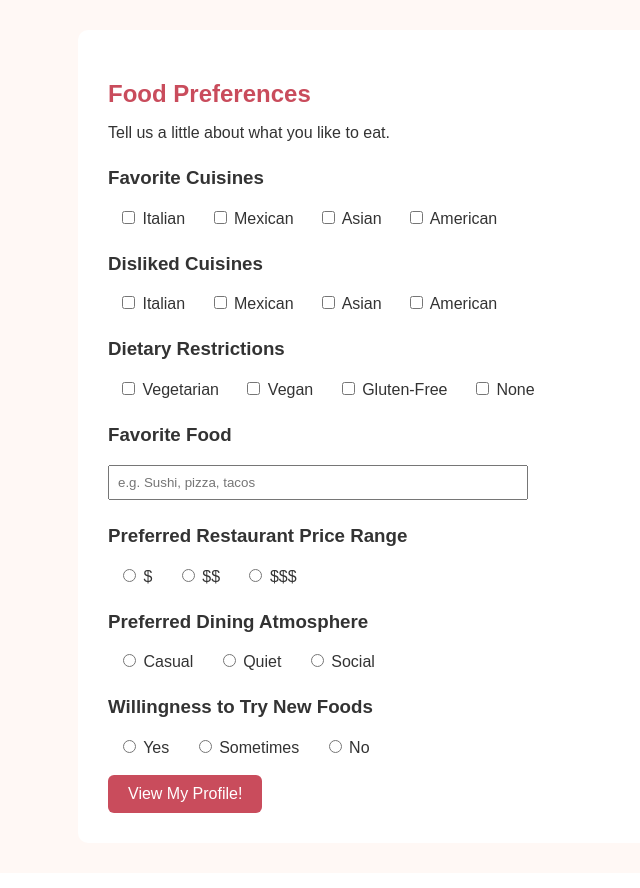
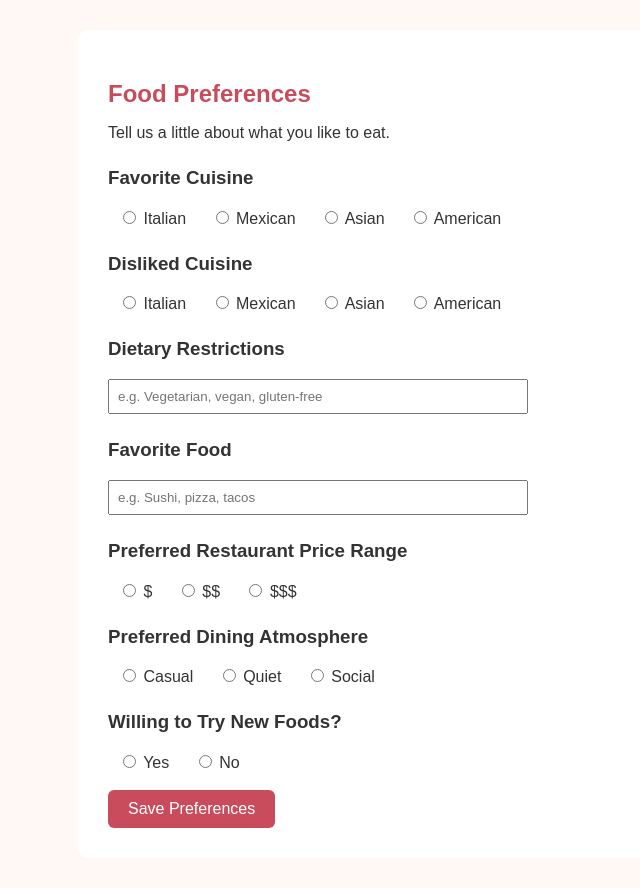
Before and after one commit to carolinecroft/foodies, a Django app: page /food-preferences/ in a window 1280 px wide. Shown: the part 73-961 px from the top of the page, without its empty margins (182-822 px from the left). Before the commit the page ends 886 px from the top, so only its background shows below. Run offline with Django 5.2, Linux system fonts and the light colour scheme.

Commit message:
Fixed food preferences html to match the wording as in the models.py

```diff
--- a/templates/food_preferences.html
+++ b/templates/food_preferences.html
@@ -11,73 +11,59 @@
 <form method="post">
     {% csrf_token %}
 
-    <h3>Favorite Cuisines</h3>
+    <h3>Favorite Cuisine</h3>
 
     <label>
-        <input type="checkbox" name="favorite_cuisines" value="Italian">
+        <input type="radio" name="favorite_cuisine" value="Italian" required>
         Italian
     </label>
 
     <label>
-        <input type="checkbox" name="favorite_cuisines" value="Mexican">
+        <input type="radio" name="favorite_cuisine" value="Mexican">
         Mexican
     </label>
 
     <label>
-        <input type="checkbox" name="favorite_cuisines" value="Asian">
+        <input type="radio" name="favorite_cuisine" value="Asian">
         Asian
     </label>
 
     <label>
-        <input type="checkbox" name="favorite_cuisines" value="American">
+        <input type="radio" name="favorite_cuisine" value="American">
         American
     </label>
 
 
-    <h3>Disliked Cuisines</h3>
+    <h3>Disliked Cuisine</h3>
 
     <label>
-        <input type="checkbox" name="disliked_cuisines" value="Italian">
+        <input type="radio" name="disliked_cuisine" value="Italian">
         Italian
     </label>
 
     <label>
-        <input type="checkbox" name="disliked_cuisines" value="Mexican">
+        <input type="radio" name="disliked_cuisine" value="Mexican">
         Mexican
     </label>
 
     <label>
-        <input type="checkbox" name="disliked_cuisines" value="Asian">
+        <input type="radio" name="disliked_cuisine" value="Asian">
         Asian
     </label>
 
     <label>
-        <input type="checkbox" name="disliked_cuisines" value="American">
+        <input type="radio" name="disliked_cuisine" value="American">
         American
     </label>
 
 
     <h3>Dietary Restrictions</h3>
 
-    <label>
-        <input type="checkbox" name="dietary_restrictions" value="Vegetarian">
-        Vegetarian
-    </label>
-
-    <label>
-        <input type="checkbox" name="dietary_restrictions" value="Vegan">
-        Vegan
-    </label>
-
-    <label>
-        <input type="checkbox" name="dietary_restrictions" value="Gluten-Free">
-        Gluten-Free
-    </label>
-
-    <label>
-        <input type="checkbox" name="dietary_restrictions" value="None">
-        None
-    </label>
+    <input
+        type="text"
+        name="dietary_restrictions"
+        placeholder="e.g. Vegetarian, vegan, gluten-free"
+    >
 
 
     <h3>Favorite Food</h3>
@@ -92,17 +78,17 @@
     <h3>Preferred Restaurant Price Range</h3>
 
     <label>
-        <input type="radio" name="price_range" value="$">
+        <input type="radio" name="preferred_price_range" value="$" required>
         $
     </label>
 
     <label>
-        <input type="radio" name="price_range" value="$$">
+        <input type="radio" name="preferred_price_range" value="$$">
         $$
     </label>
 
     <label>
-        <input type="radio" name="price_range" value="$$$">
+        <input type="radio" name="preferred_price_range" value="$$$">
         $$$
     </label>
 
@@ -110,43 +96,38 @@
     <h3>Preferred Dining Atmosphere</h3>
 
     <label>
-        <input type="radio" name="atmosphere" value="Casual">
+        <input type="radio" name="preferred_dining_atmosphere" value="Casual" required>
         Casual
     </label>
 
     <label>
-        <input type="radio" name="atmosphere" value="Quiet">
+        <input type="radio" name="preferred_dining_atmosphere" value="Quiet">
         Quiet
     </label>
 
     <label>
-        <input type="radio" name="atmosphere" value="Social">
+        <input type="radio" name="preferred_dining_atmosphere" value="Social">
         Social
     </label>
 
 
-    <h3>Willingness to Try New Foods</h3>
+    <h3>Willing to Try New Foods?</h3>
 
     <label>
-        <input type="radio" name="try_new_foods" value="Yes">
+        <input type="radio" name="willing_to_try_new_foods" value="True" required>
         Yes
     </label>
 
     <label>
-        <input type="radio" name="try_new_foods" value="Sometimes">
-        Sometimes
-    </label>
-
-    <label>
-        <input type="radio" name="try_new_foods" value="No">
+        <input type="radio" name="willing_to_try_new_foods" value="False">
         No
     </label>
 
 
     <br><br>
 
-    <button type="button" onclick="window.location.href='{% url 'profile' %}'">
-    View My Profile!
+    <button type="submit">
+        Save Preferences
     </button>
 
 </form>
```
Also changed, not shown: accounts/forms.py (+14 -1 lines).
